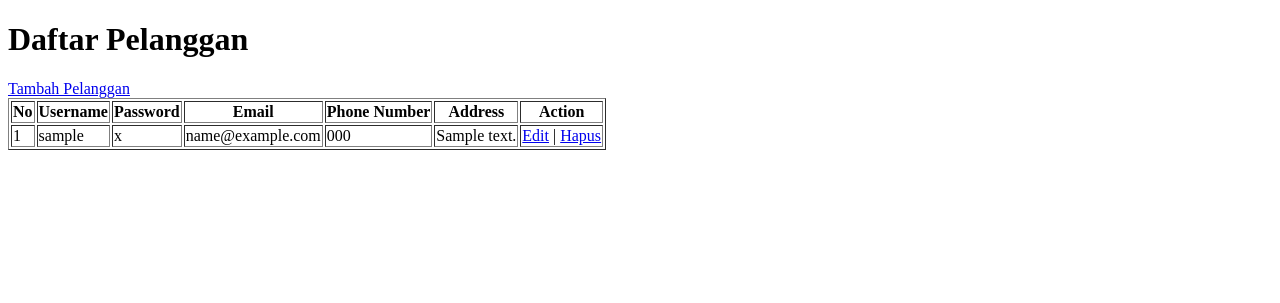
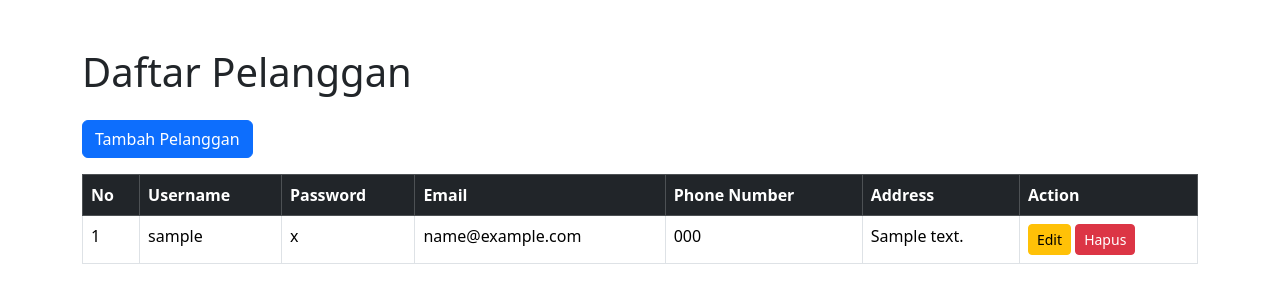
Before and after one commit to nakadaalpha/notnull, a CodeIgniter app: page /notnull/customer in a window 1280 px wide. Shown: the top 303 px of the page. Run offline with CodeIgniter, Linux system fonts and the light colour scheme; tables that the repository leaves empty or names only in its code hold one stand-in row (values such as "Sample post").

Commit message:
customer

```diff
--- a/application/views/customer/index.php
+++ b/application/views/customer/index.php
@@ -4,12 +4,15 @@
     <meta charset="UTF-8">
     <meta name="viewport" content="width=device-width, initial-scale=1.0">
     <title>Daftar Pelanggan</title>
+    <!-- Link Bootstrap CSS -->
+    <link href="https://cdn.jsdelivr.net/npm/bootstrap@5.3.0-alpha3/dist/css/bootstrap.min.css" rel="stylesheet">
 </head>
 <body>
-    <h1>Daftar Pelanggan</h1>
-    <a href="<?php echo site_url('customer/tambah'); ?>">Tambah Pelanggan</a>
-    <table border="1">
-        <thead>
+    <div class="container mt-5">
+        <h1 class="mb-4">Daftar Pelanggan</h1>
+        <a href="<?php echo site_url('customer/tambah'); ?>" class="btn btn-primary mb-3">Tambah Pelanggan</a>
+        <table class="table table-bordered">
+            <thead class="table-dark">
                 <tr>
                     <th>No</th>
                     <th>Username</th>
@@ -31,17 +34,21 @@
                             <td><?php echo $customer['customer_phonenumb']; ?></td>
                             <td><?php echo $customer['customer_address']; ?></td>
                             <td>
-                            <a href="<?php echo site_url('customer/edit/' . $customer['customer_id']); ?>">Edit</a> |
-                            <a href="<?php echo site_url('customer/hapus/' . $customer['customer_id']); ?>" onclick="return confirm('Apakah Anda yakin ingin menghapus?');">Hapus</a>
+                                <a href="<?php echo site_url('customer/edit/' . $customer['customer_id']); ?>" class="btn btn-sm btn-warning">Edit</a>
+                                <a href="<?php echo site_url('customer/hapus/' . $customer['customer_id']); ?>" class="btn btn-sm btn-danger" onclick="return confirm('Apakah Anda yakin ingin menghapus?');">Hapus</a>
                             </td>
                         </tr>
                     <?php endforeach; ?>
                 <?php else: ?>
                     <tr>
-                    <td colspan="7">Tidak ada data pelanggan.</td>
+                        <td colspan="7" class="text-center">Tidak ada data pelanggan.</td>
                     </tr>
                 <?php endif; ?>
             </tbody>
         </table>
+    </div>
+
+    <!-- Link Bootstrap JS -->
+    <script src="https://cdn.jsdelivr.net/npm/bootstrap@5.3.0-alpha3/dist/js/bootstrap.bundle.min.js"></script>
 </body>
 </html>
```
Lines whose indentation alone changed are shown as unchanged.
